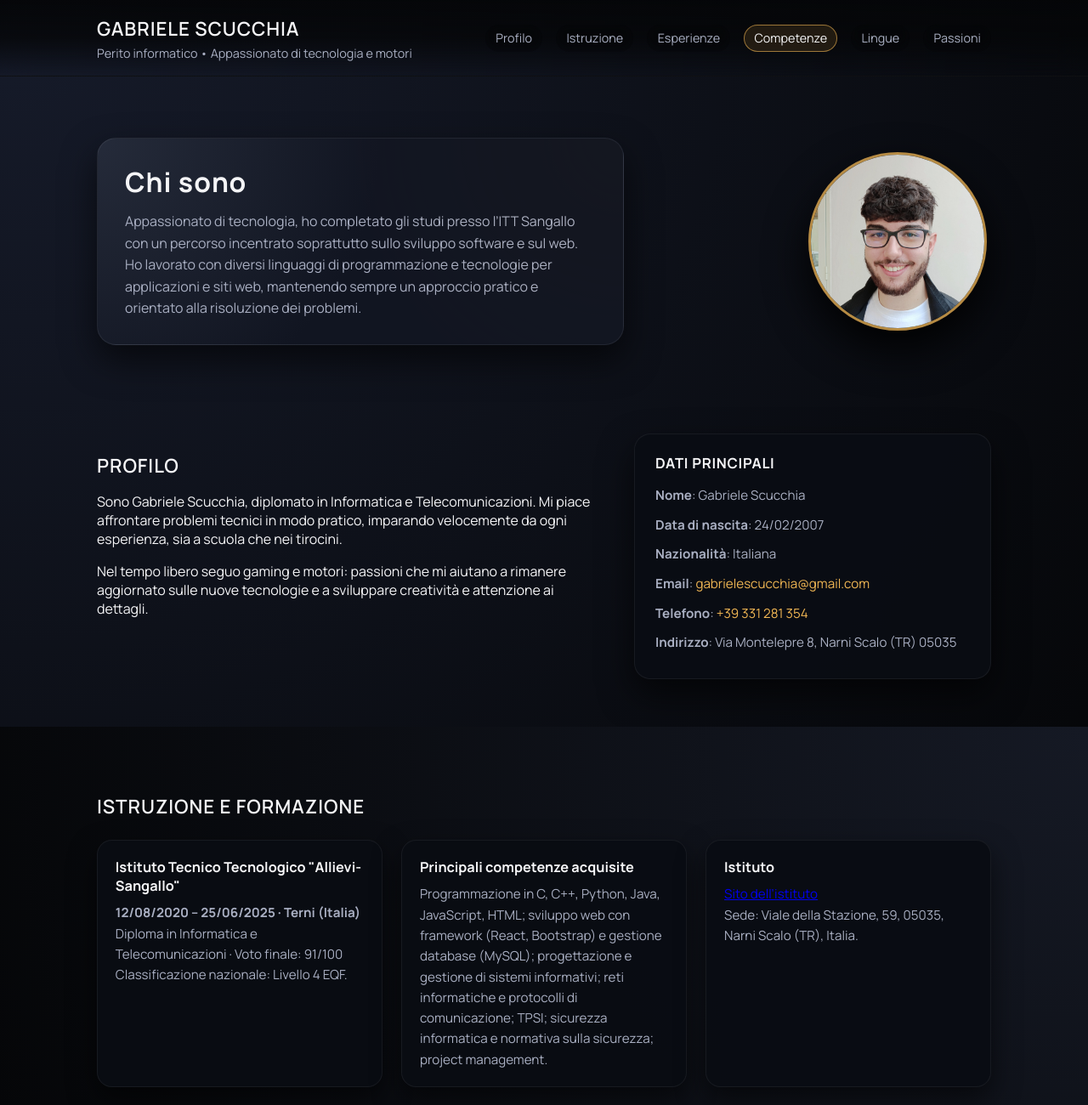
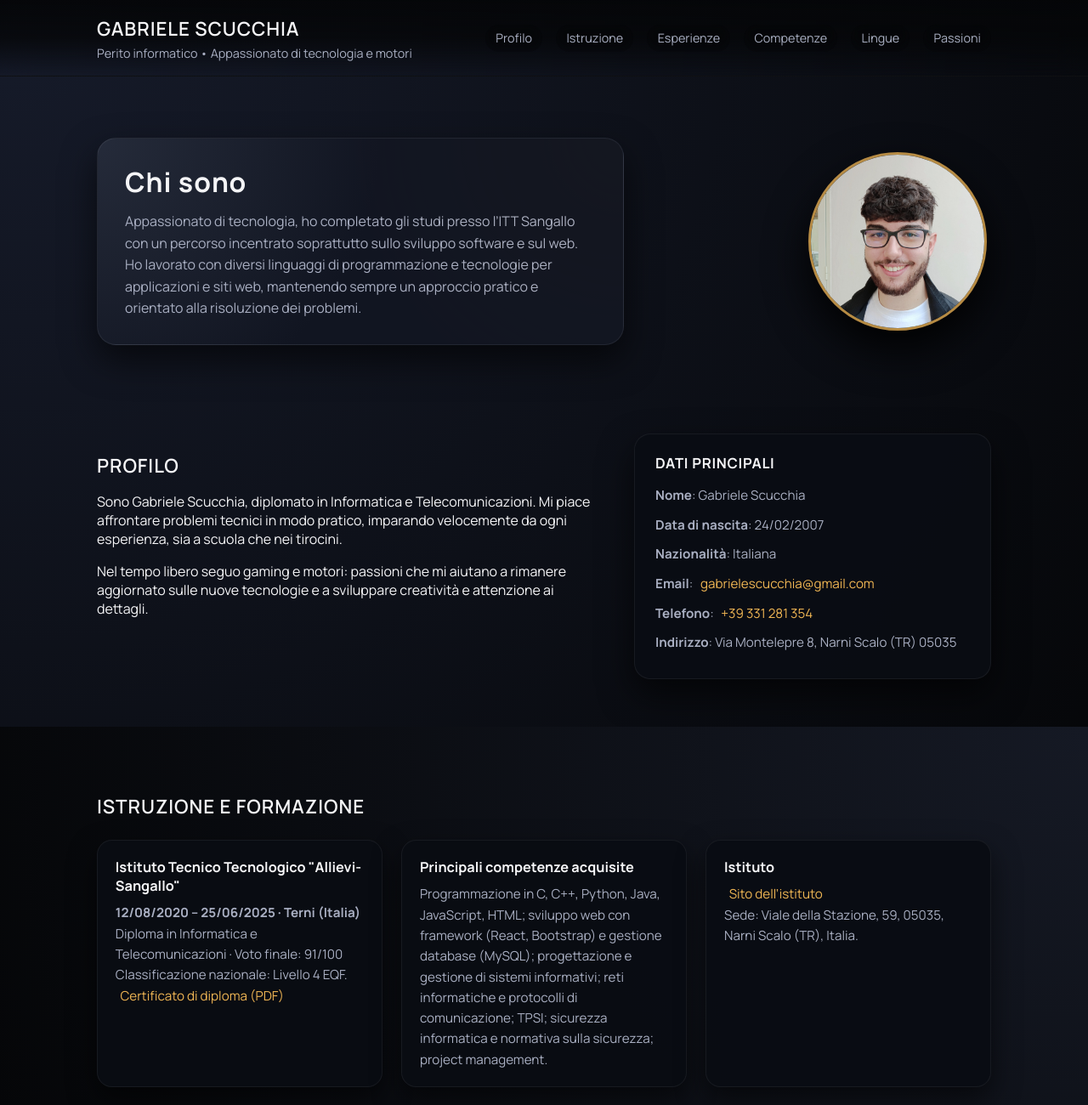
Before and after one commit to GabrieleSc07/GabrieleSc07.github.io, a website: page index.html in a window 1280 px wide. Shown: the top 1300 px of the page at 85% size. Drawn offline with Linux system fonts and the light colour scheme.

Commit message:
Minor fixes

```diff
--- a/index.html
+++ b/index.html
@@ -77,11 +77,11 @@
               <li><strong>Nazionalità</strong>: Italiana</li>
               <li>
                 <strong>Email</strong>:
-                <a href="mailto:gabrielescucchia@gmail.com">gabrielescucchia@gmail.com</a>
+                <a>gabrielescucchia@gmail.com</a>
               </li>
               <li>
                 <strong>Telefono</strong>:
-                <a href="tel:+39331281354">+39 331 281 354</a>
+                <a>+39 331 281 354</a>
               </li>
               <li>
                 <strong>Indirizzo</strong>: Via Montelepre 8, Narni Scalo (TR) 05035
@@ -100,7 +100,13 @@
               <p>
                 <strong>12/08/2020 – 25/06/2025 · Terni (Italia)</strong><br />
                 Diploma in Informatica e Telecomunicazioni · Voto finale: 91/100<br />
-                Classificazione nazionale: Livello 4 EQF.
+                Classificazione nazionale: Livello 4 EQF.<br />
+                <a
+                  href="Certificato_Diploma_ScucchiaGabriele.pdf"
+                  target="_blank"
+                  rel="noopener noreferrer"
+                  >Certificato di diploma (PDF)</a
+                >
               </p>
             </div>
             <div class="story-block">
--- a/script.js
+++ b/script.js
@@ -27,8 +27,6 @@ document.addEventListener("DOMContentLoaded", () => {
   // Barra di avanzamento dello scroll
   const progressBar = document.querySelector(".scroll-progress");
 
-  const sections = document.querySelectorAll("main section[id]");
-
   function handleScroll() {
     const scrollTop = window.scrollY || document.documentElement.scrollTop;
     const docHeight =
@@ -37,26 +35,6 @@ document.addEventListener("DOMContentLoaded", () => {
     const progress = docHeight > 0 ? (scrollTop / docHeight) * 100 : 0;
     if (progressBar) {
       progressBar.style.width = `${progress}%`;
-    }
-
-    // Evidenzia la sezione corrente nel menu
-    let currentId = "";
-    sections.forEach((section) => {
-      const rect = section.getBoundingClientRect();
-      if (rect.top <= 120 && rect.bottom >= 120) {
-        currentId = section.id;
-      }
-    });
-
-    if (currentId) {
-      navLinks.forEach((link) => {
-        const href = link.getAttribute("href");
-        if (href === `#${currentId}`) {
-          link.classList.add("is-active");
-        } else {
-          link.classList.remove("is-active");
-        }
-      });
     }
   }
 
--- a/styles.css
+++ b/styles.css
@@ -372,6 +372,7 @@ body::before {
 .goals-list {
   margin: 1rem 0 0;
   padding-left: 1.1rem;
+  list-style: none;
 }
 
 .goals-list li {
@@ -385,7 +386,7 @@ body::before {
   content: "";
   position: absolute;
   left: 0;
-  top: 0.65em;
+  top: 0.5em;
   width: 0.5rem;
   height: 0.5rem;
   border-radius: 999px;
@@ -441,6 +442,25 @@ body::before {
 }
 
 .contact-list a:hover {
+  background: var(--accent-soft);
+  color: #1b1205;
+}
+
+.story-block a,
+.hero-text a,
+.info-card a,
+.note-box a {
+  color: var(--accent);
+  text-decoration: none;
+  border-radius: 999px;
+  padding: 0.05rem 0.35rem;
+  transition: color 0.2s ease, background 0.2s ease;
+}
+
+.story-block a:hover,
+.hero-text a:hover,
+.info-card a:hover,
+.note-box a:hover {
   background: var(--accent-soft);
   color: #1b1205;
 }
```
Also changed, not shown: 1 other file.
